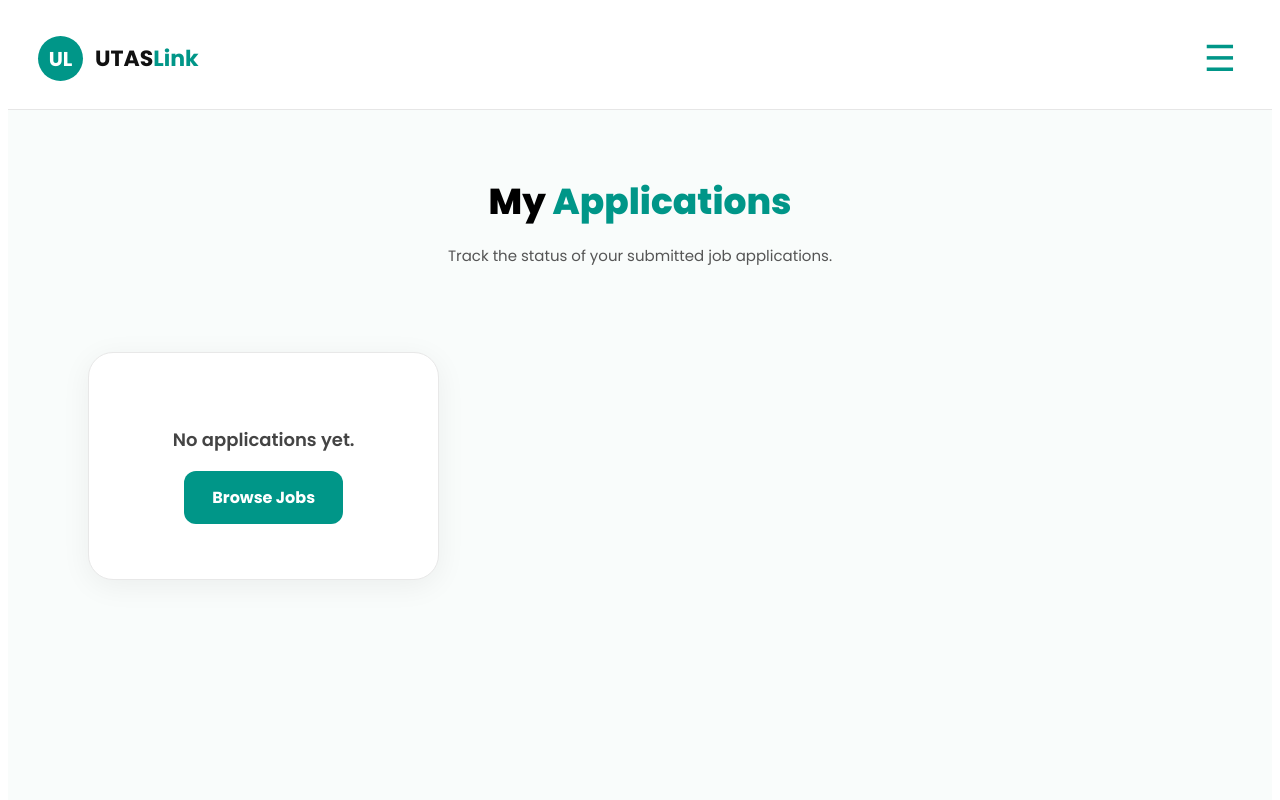
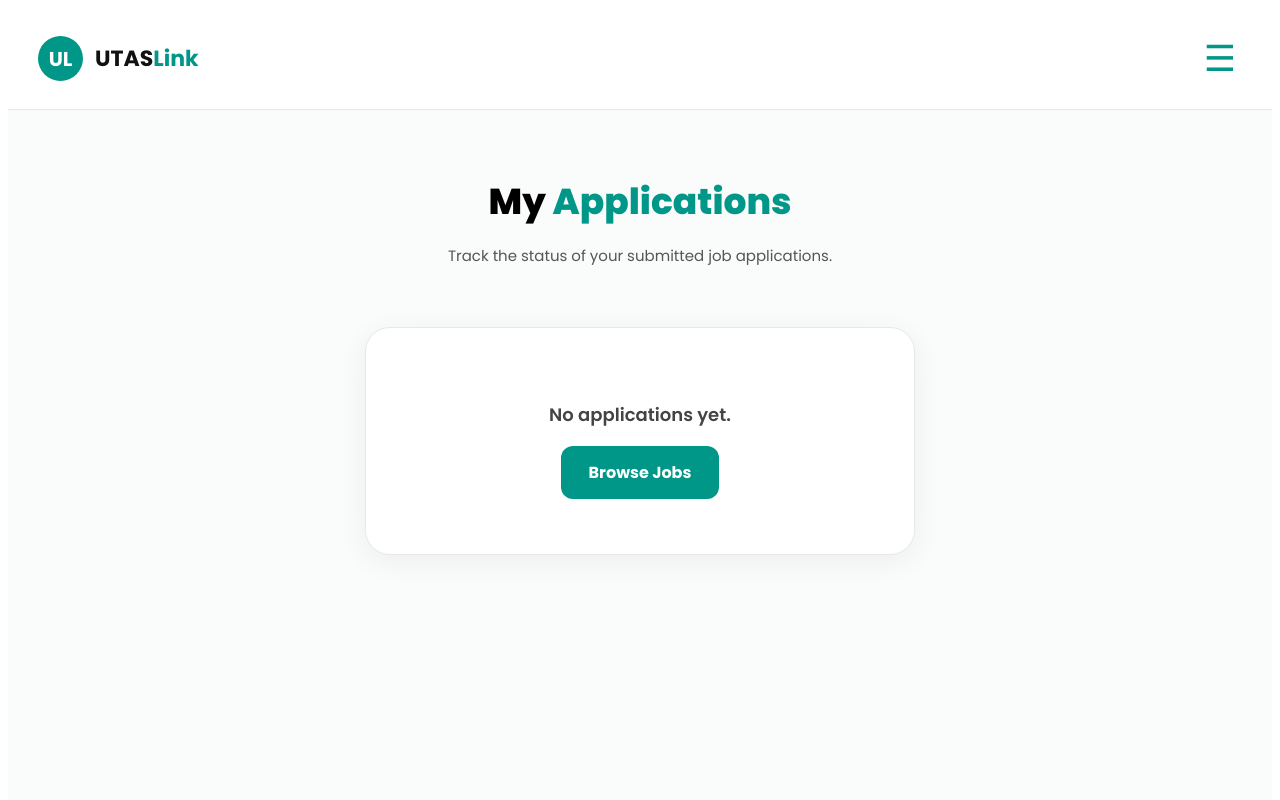
Before and after one commit to Aisha-Ahmed-Al-Mashikhi/utas-link-project, a React (Create React App) app in the folder client/: page /student-applications in a window 1280 px wide. Shown: the top 800 px of the page. Built offline with nearby package versions, Linux system fonts and the light colour scheme.

Commit message:
Update StudentApplications.jsx

```diff
--- a/client/src/Component/StudentApplications.jsx
+++ b/client/src/Component/StudentApplications.jsx
@@ -1,10 +1,11 @@
+// src/Component/StudentApplications.js
+
 import React, { useEffect, useState } from "react";
 import { useDispatch, useSelector } from "react-redux";
 import {
   fetchStudentApplications,
   cancelStudentApplication,
 } from "../Features/ApplicationSlice";
-
 import "../Styles/StudentApplications.css";
 import { useNavigate } from "react-router-dom";
 
@@ -13,11 +14,12 @@ const StudentApplications = () => {
   const navigate = useNavigate();
 
   const { user } = useSelector((state) => state.users);
-  const { studentApplications } = useSelector((state) => state.applications);
+  const { studentApplications, isLoading } = useSelector(
+    (state) => state.applications
+  );
 
-  // PAGINATION STATES
   const [currentPage, setCurrentPage] = useState(1);
-  const appsPerPage = 6; // ← فقط 6 في كل صفحة
+  const appsPerPage = 6;
 
   useEffect(() => {
     if (user?.email) {
@@ -32,15 +34,17 @@ const StudentApplications = () => {
       .catch(() => alert("Error deleting application."));
   };
 
-  // PAGINATION CALCULATIONS
+  if (isLoading) return <p>Loading...</p>;
+
+  // Pagination
   const indexOfLast = currentPage * appsPerPage;
   const indexOfFirst = indexOfLast - appsPerPage;
   const currentApps = studentApplications.slice(indexOfFirst, indexOfLast);
-
   const totalPages = Math.ceil(studentApplications.length / appsPerPage);
 
   return (
     <div className="applications-page">
+
       <h1 className="applications-title">
         My <span className="accent">Applications</span>
       </h1>
@@ -49,9 +53,8 @@ const StudentApplications = () => {
         Track the status of your submitted job applications.
       </p>
 
-      {/* GRID — 3 CARDS PER ROW, 6 TOTAL */}
-      <div className="applications-grid-three">
-        {currentApps.length === 0 ? (
+      {/* EMPTY STATE */}
+      {studentApplications.length === 0 ? (
         <div className="empty-state">
           <p>No applications yet.</p>
           <button
@@ -62,7 +65,10 @@ const StudentApplications = () => {
           </button>
         </div>
       ) : (
-          currentApps.map((app) => (
+        <>
+          {/* 3×3 GRID */}
+          <div className="applications-grid-three">
+            {currentApps.map((app) => (
               <div className="application-card small-card" key={app._id}>
                 <div className="app-info">
                   <div className="app-icon">🏢</div>
@@ -107,12 +113,10 @@ const StudentApplications = () => {
                   </span>
                 </div>
               </div>
-          ))
-        )}
+            ))}
           </div>
 
           {/* PAGINATION */}
-      {totalPages > 1 && (
           <div className="apps-pagination">
             <button
               onClick={() => setCurrentPage((p) => Math.max(p - 1, 1))}
@@ -132,12 +136,15 @@ const StudentApplications = () => {
             ))}
 
             <button
-            onClick={() => setCurrentPage((p) => Math.min(p + 1, totalPages))}
+              onClick={() =>
+                setCurrentPage((p) => Math.min(p + 1, totalPages))
+              }
               disabled={currentPage === totalPages}
             >
               Next
             </button>
           </div>
+        </>
       )}
     </div>
   );
```
Lines whose indentation alone changed are shown as unchanged.
